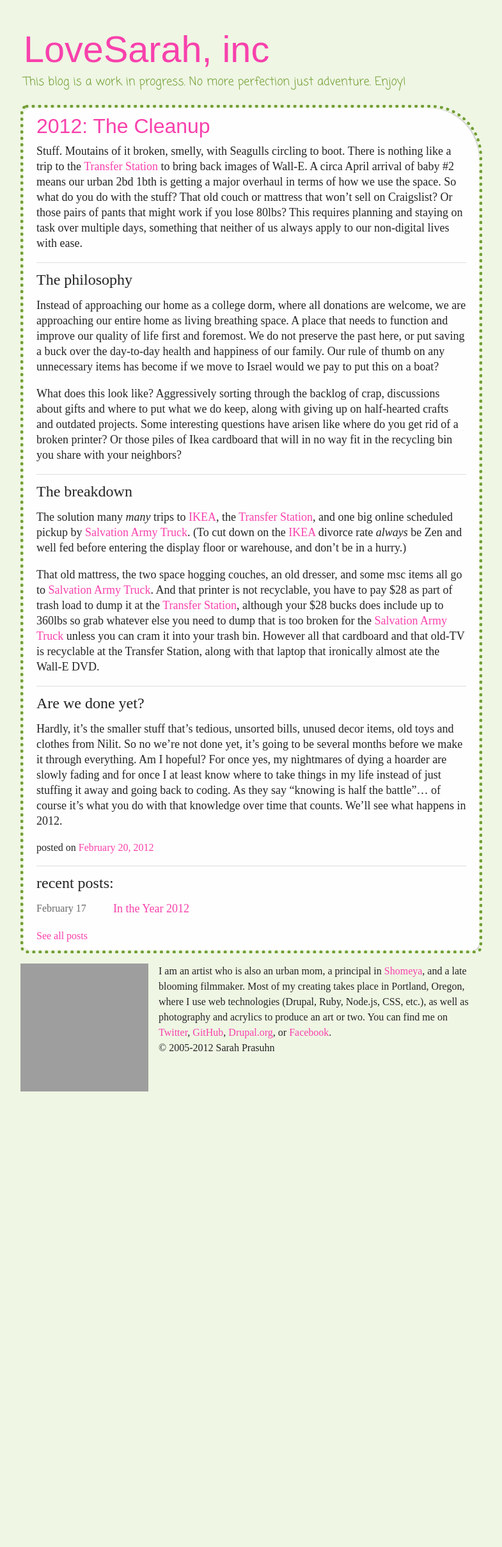
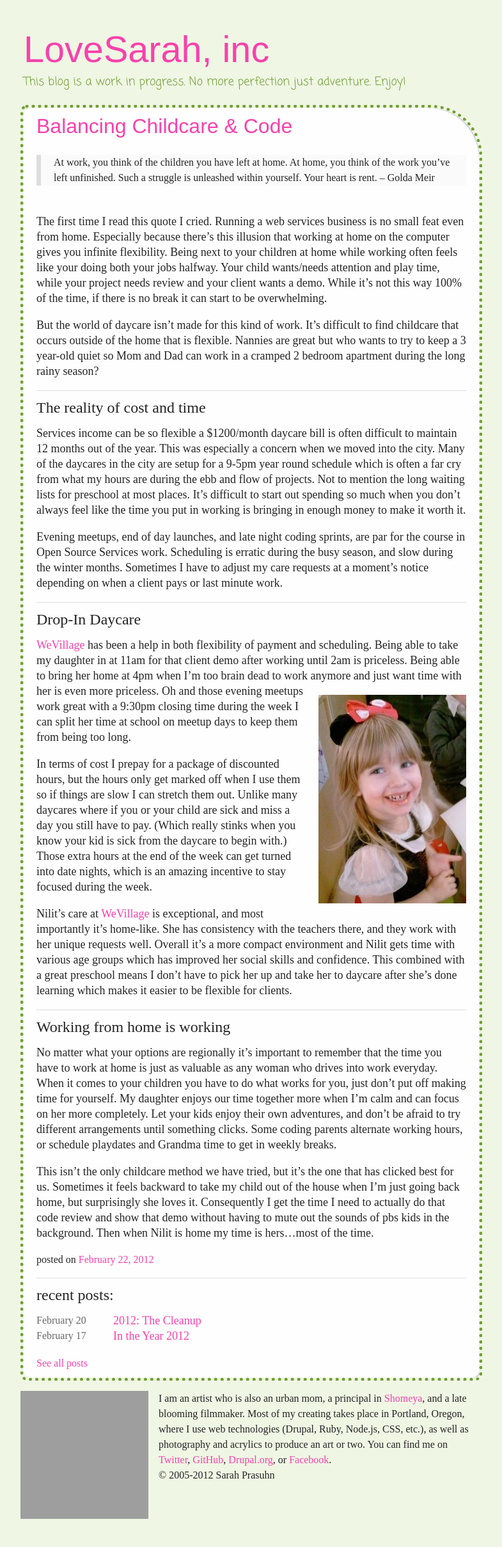
Before and after one commit to sarahp/jekyll_lovesarahinc, a Jekyll site: the page built from index.html, in a window 1280 px wide. Shown: the whole page at 64% size, without its empty margins (232-1017 px from the left). Built offline with Jekyll 4.4.1, drawn with Linux system fonts in a browser that asks for light colours; some web fonts are replaced; Markdown is read by kramdown in place of the engine named in the settings; before the commit the page ends 1750 px from its top, so only the background shows below that; grey boxes are pictures that could not be loaded.

Commit message:
Adding post on daycare and doing some updates.

```diff
--- /dev/null
+++ b/_posts/2012-02-22-drop-in-daycare-saved-our-business.md
@@ -0,0 +1,29 @@
+---
+layout: post
+title: "Balancing Childcare & Code"
+date: 2012-02-22 12:14:11 -0800
+tags:
+---
+>At work, you think of the children you have left at home.
+>At home, you think of the work you've left unfinished. Such a struggle is unleashed within yourself. Your heart is rent. -- Golda Meir
+
+The first time I read this quote I cried. Running a web services business is no small feat even from home. Especially because there's this illusion that working at home on the computer gives you infinite flexibility. Being next to your children at home while working often feels like your doing both your jobs halfway. Your child wants/needs attention and play time, while your project needs review and your client wants a demo. While it's not this way 100% of the time, if there is no break it can start to be overwhelming.
+
+But the world of daycare isn't made for this kind of work. It's difficult to find childcare that occurs outside of the home that is flexible. Nannies are great but who wants to try to keep a 3 year-old quiet so Mom and Dad can work in a cramped 2 bedroom apartment during the long rainy season?
+
+### The reality of cost and time ###
+Services income can be so flexible a $1200/month daycare bill is often difficult to maintain 12 months out of the year. This was especially a concern when we moved into the city. Many of the daycares in the city are setup for a 9-5pm year round schedule which is often a far cry from what my hours are during the ebb and flow of projects. Not to mention the long waiting lists for preschool at most places. It's difficult to start out spending so much when you don't always feel like the time you put in working is bringing in enough money to make it worth it.
+
+Evening meetups, end of day launches, and late night coding sprints, are par for the course in Open Source Services work. Scheduling is erratic during the busy season, and slow during the winter months. Sometimes I have to adjust my care requests at a moment's notice depending on when a client pays or last minute work.
+
+### Drop-In Daycare ###
+[WeVillage](http://www.wevillage.com/) has been a help in both flexibility of payment and scheduling. Being able to take my daughter in at 11am for that client demo after working until 2am is priceless. Being able to bring her home at 4pm when I'm too brain dead to work anymore and just want time with her is even more priceless. <img src ="/images/minnie-mouse-nilit.jpg" alt="Nilit at Preschool" title="Costume Day" class="right"/>Oh and those evening meetups work great with a 9:30pm closing time during the week I can split her time at school on meetup days to keep them from being too long.
+
+In terms of cost I prepay for a package of discounted hours, but the hours only get marked off when I use them so if things are slow I can stretch them out. Unlike many daycares where if you or your child are sick and miss a day you still have to pay. (Which really stinks when you know your kid is sick from the daycare to begin with.) Those extra hours at the end of the week can get turned into date nights, which is an amazing incentive to stay focused during the week.
+
+Nilit's care at [WeVillage](http://www.wevillage.com/) is exceptional, and most importantly it's home-like. She has consistency with the teachers there, and they work with her unique requests well. Overall it's a more compact environment and Nilit gets time with various age groups which has improved her social skills and confidence. This combined with a great preschool means I don't have to pick her up and take her to daycare after she's done learning which makes it easier to be flexible for clients.
+
+### Working from home is working ###
+No matter what your options are regionally it's important to remember that the time you have to work at home is just as valuable as any woman who drives into work everyday. When it comes to your children you have to do what works for you, just don't put off making time for yourself. My daughter enjoys our time together more when I'm calm and can focus on her more completely. Let your kids enjoy their own adventures, and don't be afraid to try different arrangements until something clicks. Some coding parents alternate working hours, or schedule playdates and Grandma time to get in weekly breaks.
+
+This isn't the only childcare method we have tried, but it's the one that has clicked best for us. Sometimes it feels backward to take my child out of the house when I'm just going back home, but surprisingly she loves it. Consequently I get the time I need to actually do that code review and show that demo without having to mute out the sounds of pbs kids in the background. Then when Nilit is home my time is hers...most of the time.
--- a/stylesheets/screen.css
+++ b/stylesheets/screen.css
@@ -77,7 +77,7 @@ img.left {
 
 img.right {
   float: right;
-  margin: 0 0 1em 1em;
+  margin: 1em 0 1em 1em;
 }
 
 body > header {
```
Also changed, not shown: images/minnie-mouse-nilit.jpg (added), images/sad_phone.jpg (deleted).
